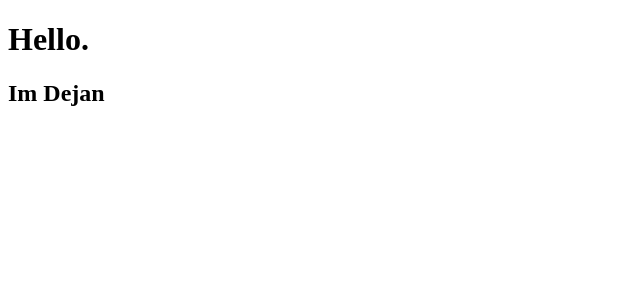
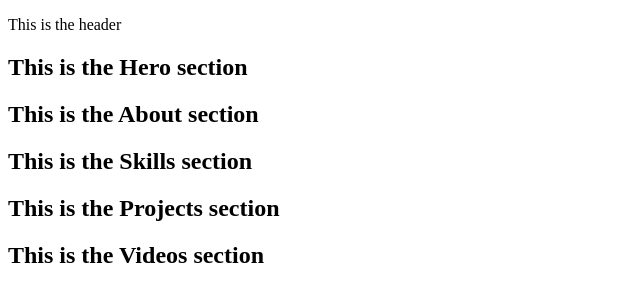
Before and after one commit to DejanBulatic/personal-portfolio-v2, a Gatsby site: page / in a window 1280 px wide. Shown: the whole page, without its empty margins (0-640 px from the left). Built offline with nearby package versions, Linux system fonts and the light colour scheme; Gatsby itself is replaced by a stand-in of ours.

Commit message:
layout of main components complete

```diff
--- /dev/null
+++ b/src/components/about.js
@@ -0,0 +1,11 @@
+import React from 'react'
+
+const About = () => {
+    return (
+        <section>
+            <h1>This is the About section</h1>
+        </section>
+    )
+}
+
+export default About
--- /dev/null
+++ b/src/components/footer.js
@@ -0,0 +1,11 @@
+import React from 'react'
+
+const Footer = () => {
+    return (
+        <footer>
+            <h1>This is the About section</h1>
+        </footer>
+    )
+}
+
+export default Footer
--- /dev/null
+++ b/src/components/header.js
@@ -0,0 +1,11 @@
+import React from 'react'
+
+const Header = () => {
+    return (
+        <header>
+            <p>This is the header</p>
+        </header>
+    )
+}
+
+export default Header
--- /dev/null
+++ b/src/components/hero.js
@@ -0,0 +1,11 @@
+import React from 'react'
+
+const Hero = () => {
+    return (
+        <section>
+            <h1>This is the Hero section</h1>
+        </section>
+    )
+}
+
+export default Hero
--- /dev/null
+++ b/src/components/layout.js
@@ -0,0 +1,24 @@
+import React from 'react'
+import Header from './header'
+import Hero from './hero'
+import About from './about'
+import Skills from './skills'
+import Projects from './projects'
+import Video from './videos'
+import Footer from './footer'
+
+const Layout = () => {
+    return (
+        <div>
+            <Header />
+            <Hero />
+            <About />
+            <Skills />
+            <Projects />
+            <Video />
+            <footer />
+        </div>
+    )
+}
+
+export default Layout
--- /dev/null
+++ b/src/components/projects.js
@@ -0,0 +1,11 @@
+import React from 'react'
+
+const Projects = () => {
+    return (
+        <section>
+            <h1>This is the Projects section</h1>
+        </section>
+    )
+}
+
+export default Projects
--- /dev/null
+++ b/src/components/skills.js
@@ -0,0 +1,11 @@
+import React from 'react'
+
+const Skills = () => {
+    return (
+        <section>
+            <h1>This is the Skills section</h1>
+        </section>
+    )
+}
+
+export default Skills
--- /dev/null
+++ b/src/components/videos.js
@@ -0,0 +1,11 @@
+import React from 'react'
+
+const Videos = () => {
+    return (
+        <section>
+            <h1>This is the Videos section</h1>
+        </section>
+    )
+}
+
+export default Videos
--- a/src/pages/index.js
+++ b/src/pages/index.js
@@ -1,11 +1,11 @@
 import React from "react"
+import Layout from '../components/layout'
 
 const IndexPage = () => {
     return (
-        <div>
-            <h1>Hello.</h1>
-            <h2>Im Dejan</h2>
-        </div>
+        <Layout>
+
+        </Layout>
     )
 }
 
```
